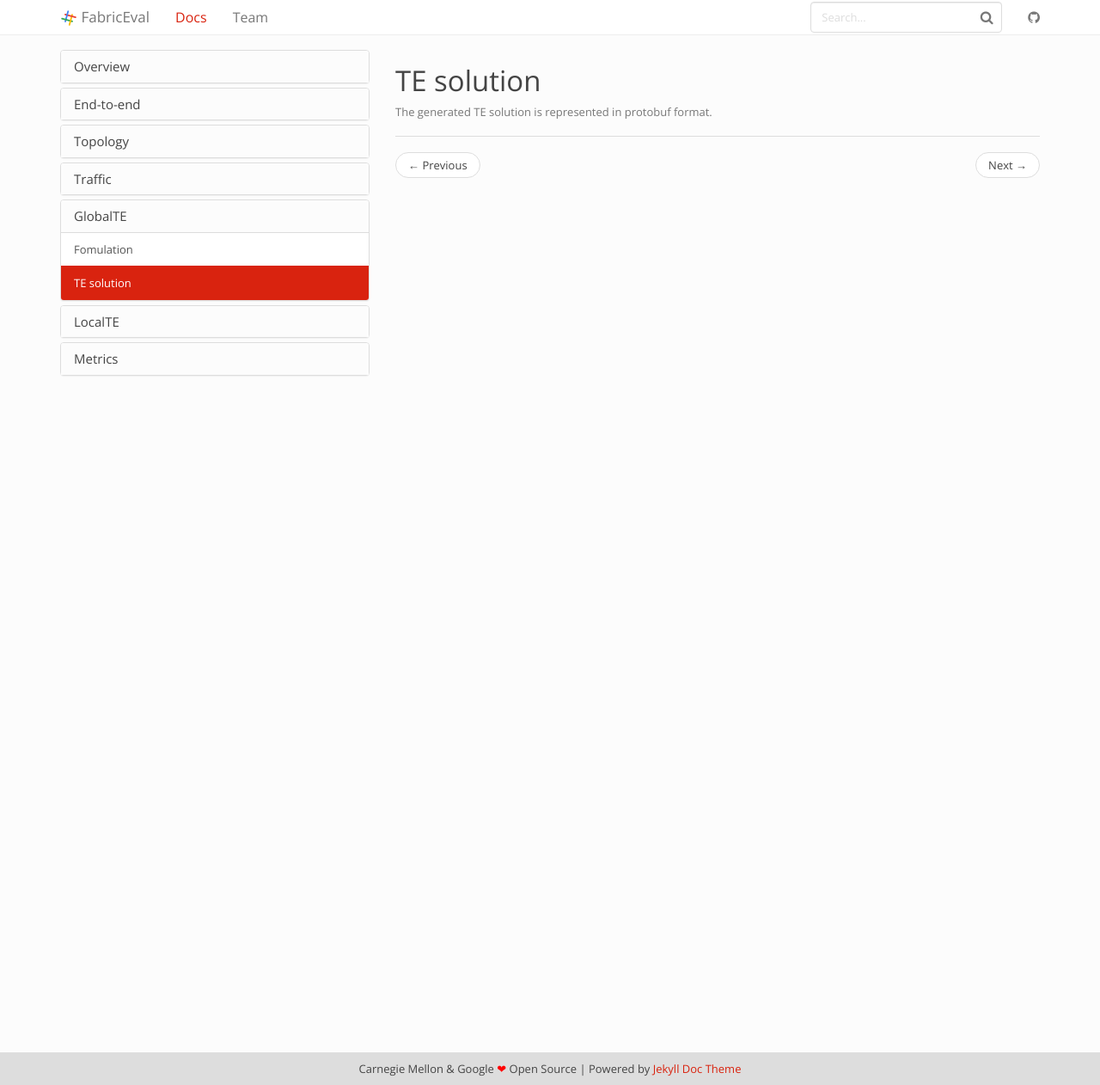
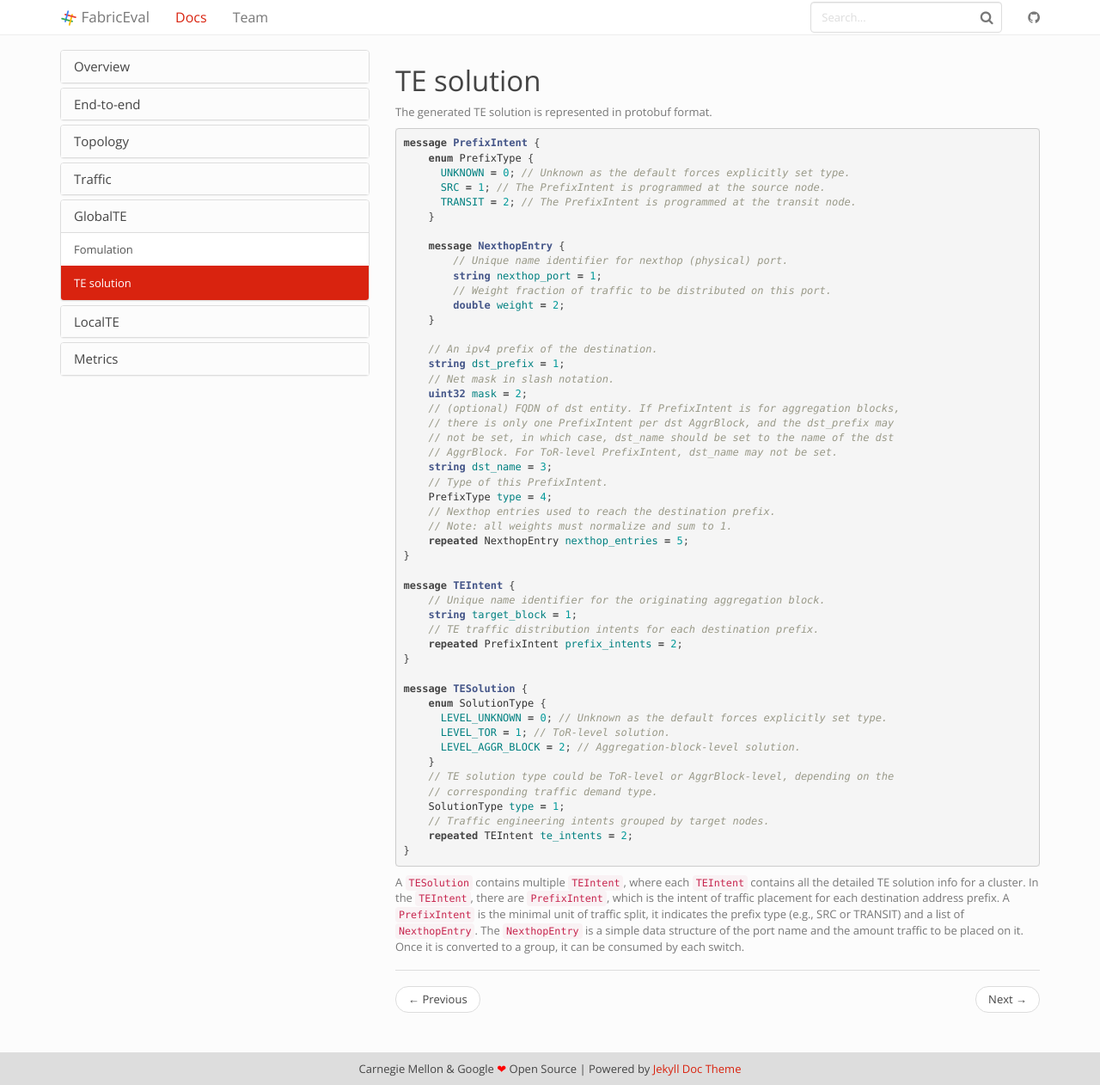
Before and after one commit to shuoshuc/FabricEval, a Jekyll site: the page built from docs/_docs/globalte/te-solution.md, in a window 1280 px wide and 1262 px high. Shown: the whole window at 86% size. Built offline with Jekyll 4.4.1, drawn with Linux system fonts in a browser that asks for light colours.

Commit message:
Write TE solution section

````diff
--- a/docs/_docs/globalte/te-solution.md
+++ b/docs/_docs/globalte/te-solution.md
@@ -4,3 +4,63 @@ permalink: /docs/te-solution/
 ---
 
 The generated TE solution is represented in protobuf format.
+
+```protobuf
+message PrefixIntent {
+    enum PrefixType {
+      UNKNOWN = 0; // Unknown as the default forces explicitly set type.
+      SRC = 1; // The PrefixIntent is programmed at the source node.
+      TRANSIT = 2; // The PrefixIntent is programmed at the transit node.
+    }
+
+    message NexthopEntry {
+        // Unique name identifier for nexthop (physical) port.
+        string nexthop_port = 1;
+        // Weight fraction of traffic to be distributed on this port.
+        double weight = 2;
+    }
+
+    // An ipv4 prefix of the destination.
+    string dst_prefix = 1;
+    // Net mask in slash notation.
+    uint32 mask = 2;
+    // (optional) FQDN of dst entity. If PrefixIntent is for aggregation blocks,
+    // there is only one PrefixIntent per dst AggrBlock, and the dst_prefix may
+    // not be set, in which case, dst_name should be set to the name of the dst
+    // AggrBlock. For ToR-level PrefixIntent, dst_name may not be set.
+    string dst_name = 3;
+    // Type of this PrefixIntent.
+    PrefixType type = 4;
+    // Nexthop entries used to reach the destination prefix.
+    // Note: all weights must normalize and sum to 1.
+    repeated NexthopEntry nexthop_entries = 5;
+}
+
+message TEIntent {
+    // Unique name identifier for the originating aggregation block.
+    string target_block = 1;
+    // TE traffic distribution intents for each destination prefix.
+    repeated PrefixIntent prefix_intents = 2;
+}
+
+message TESolution {
+    enum SolutionType {
+      LEVEL_UNKNOWN = 0; // Unknown as the default forces explicitly set type.
+      LEVEL_TOR = 1; // ToR-level solution.
+      LEVEL_AGGR_BLOCK = 2; // Aggregation-block-level solution.
+    }
+    // TE solution type could be ToR-level or AggrBlock-level, depending on the
+    // corresponding traffic demand type.
+    SolutionType type = 1;
+    // Traffic engineering intents grouped by target nodes.
+    repeated TEIntent te_intents = 2;
+}
+```
+
+A `TESolution` contains multiple `TEIntent`, where each `TEIntent` contains all
+the detailed TE solution info for a cluster. In the `TEIntent`, there are
+`PrefixIntent`, which is the intent of traffic placement for each destination
+address prefix. A `PrefixIntent` is the minimal unit of traffic split, it indicates
+the prefix type (e.g., SRC or TRANSIT) and a list of `NexthopEntry`. The `NexthopEntry`
+is a simple data structure of the port name and the amount traffic to be placed
+on it. Once it is converted to a group, it can be consumed by each switch.
````
